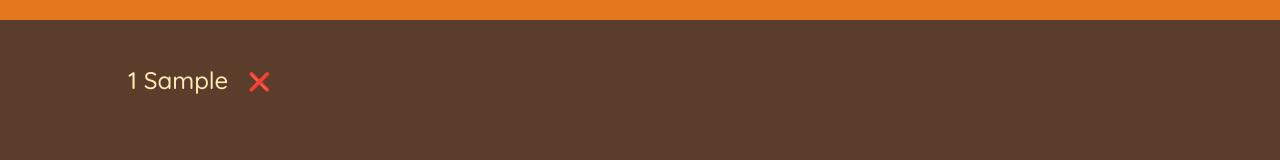
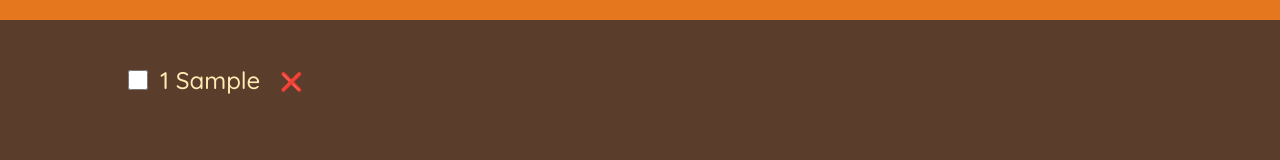
Before and after one commit to mjr0924/travel-list, a React (Vite) app: page / in a window 1280 px wide. Both pictures are taken after typing "Sample" into the empty fields and a click on the button "ADD". Shown: the part 257-417 px from the top of the page. Built offline with nearby package versions, Linux system fonts and the light colour scheme.

Commit message:
add checkbox to item

```diff
--- a/src/App.jsx
+++ b/src/App.jsx
@@ -1,10 +1,4 @@
 import { use, useState } from "react";
-
-// const initialItems = [
-//   { id: 1, description: "Passports", quantity: 2, packed: false },
-//   { id: 2, description: "Socks", quantity: 12, packed: false },
-//   { id: 3, description: "Charger", quantity: 5, packed: true },
-// ];
 
 function App() {
   const [items , setItems] = useState([]);
@@ -14,19 +8,26 @@ function App() {
   function handleDeleteItem(id) {
     setItems((items) => items.filter((item) => item.id !== id));
   }
+  function handleToggleItem(id) {
+    setItems((items) =>
+      items.map((item) => {
+        if (item.id !== id) return item;
+        return { ...item, packed: !item.packed };
+      }
+    ));
+  }
+
   return (
     <>
       <div className="app">
         <Logo />
         <Form onAddItems={handleAddItems} />
-        <PackingList items={items} onDeleteItem = {handleDeleteItem} />
+        <PackingList items={items} onDeleteItem = {handleDeleteItem} onToggleItem={handleToggleItem} />
         <Stats />
       </div>
     </>
   );
 }
-
-
 
 function Form({onAddItems}) {
   const [description, setDescription] = useState("");
@@ -72,13 +73,13 @@ function Form({onAddItems}) {
   );
 }
 
-function PackingList({items , onDeleteItem}) {
+function PackingList({items , onDeleteItem , onToggleItem}) {
   return (
     <>
       <div className="list">
         <ul>
           {items.map((item) => (
-            <Item item={item} key={item.id} onDeleteItem={onDeleteItem} />
+            <Item item={item} key={item.id} onDeleteItem={onDeleteItem} onToggleItem ={onToggleItem} />
           ))}
         </ul>
       </div>
@@ -86,11 +87,12 @@ function PackingList({items , onDeleteItem}) {
   );
 }
 
-function Item({ item , onDeleteItem }) {
+function Item({ item , onDeleteItem , onToggleItem }) {
 
   return (
     <>
       <li>
+        <input type="checkbox" value={item.packed} onChange={() => {onToggleItem(item.id)}} />
         <span style={item.packed ? { textDecoration: "line-through" } : {}}>
           {item.quantity} {item.description}
         </span>
@@ -99,6 +101,7 @@ function Item({ item , onDeleteItem }) {
     </>
   );
 }
+
 function Logo() {
   return (
     <>
@@ -106,6 +109,7 @@ function Logo() {
     </>
   );
 }
+
 function Stats() {
   return (
     <>
```
